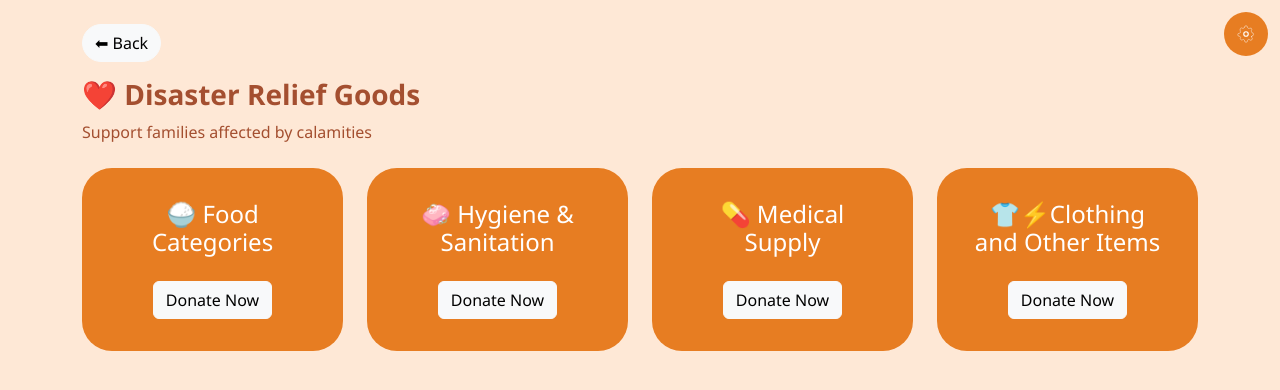
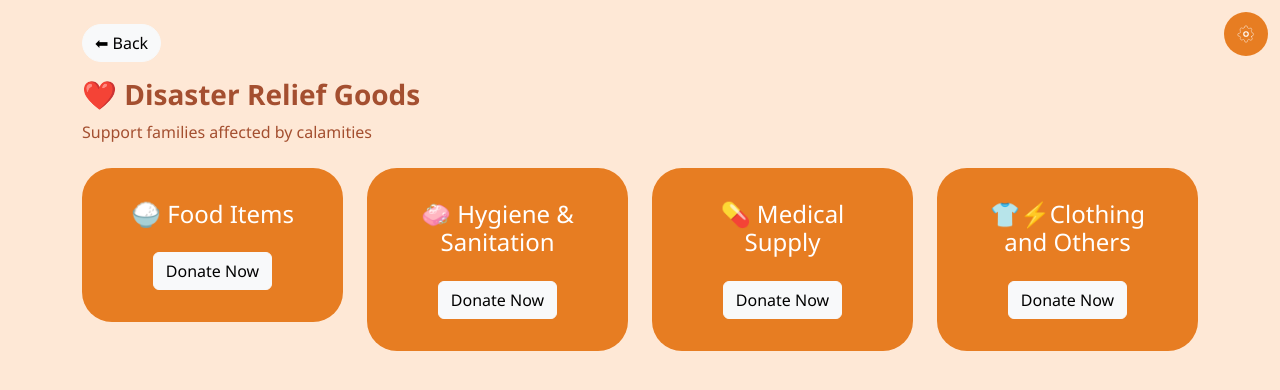
Before and after one commit to iamjewelmitchjaculo-stack/BULIGsb.web, a website: page docs/relief.html in a window 1280 px wide. Drawn offline with nearby package versions, Linux system fonts and the light colour scheme; no server answers.

Commit message:
Update relief.html

```diff
--- a/docs/relief.html
+++ b/docs/relief.html
@@ -39,7 +39,7 @@
 
       <div class="col-md-3">
         <div class="category-card">
-          <h4>🍚 Food Categories</h4>
+          <h4>🍚 Food Items</h4>
     	<a href="donate-staples.html" style="text-decoration:none;">
           <button class="btn btn-light mt-3">Donate Now</button>
         </div></a>
@@ -63,7 +63,7 @@
 
       <div class="col-md-3">
         <div class="category-card">
-          <h4>👕⚡Clothing and Other Items</h4>
+          <h4>👕⚡Clothing and Others</h4>
     <a href="donate-clothing.html" style="text-decoration:none;">
           <button class="btn btn-light mt-3">Donate Now</button>
         </div></a>
```
